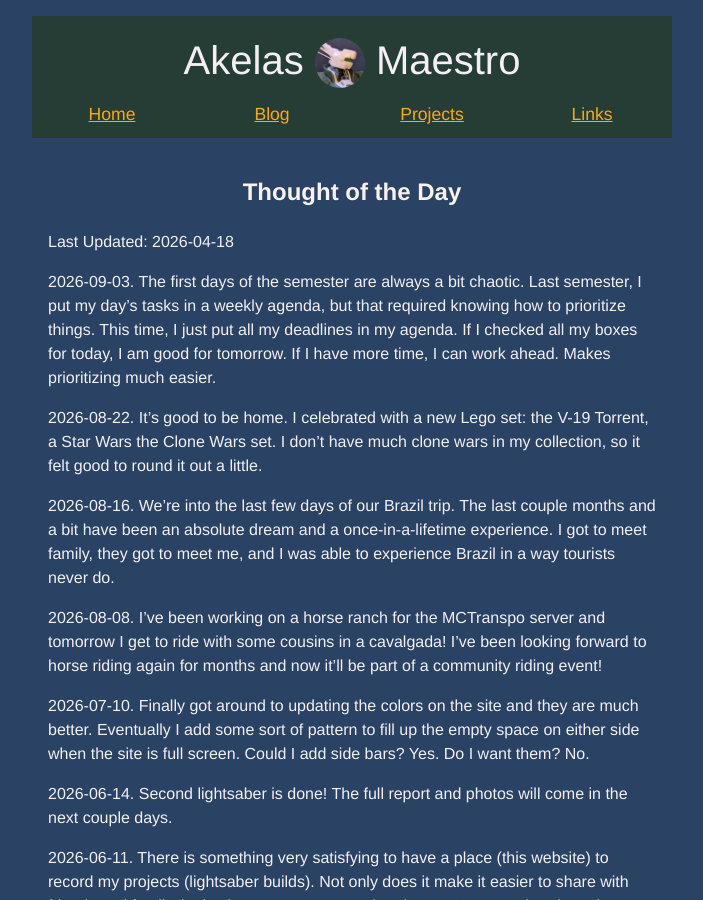
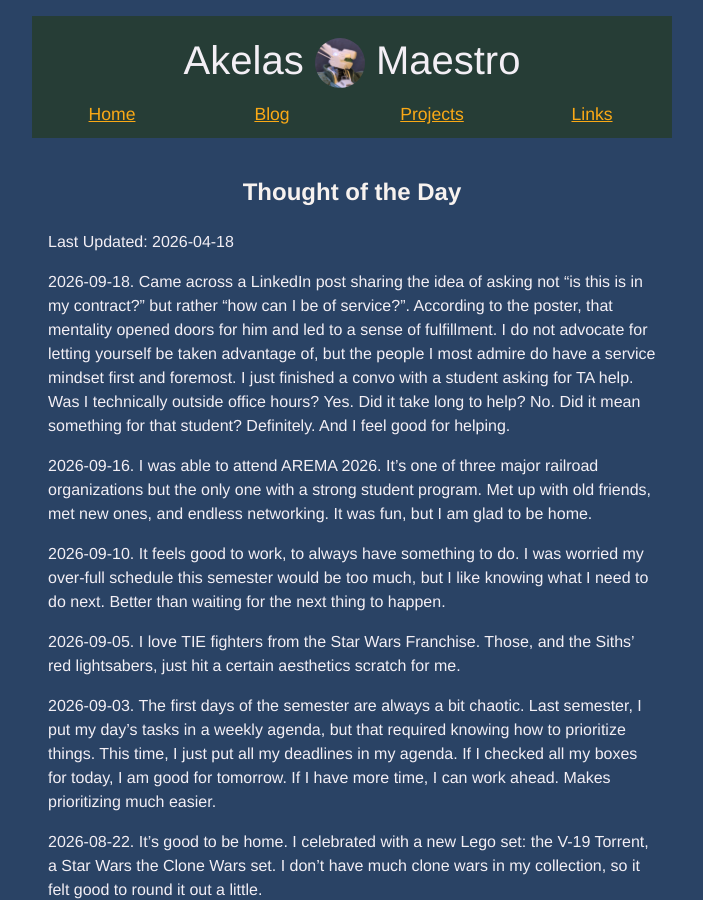
Before and after one commit to AkelasMaestro/akelasmaestro.github.io, a Jekyll site: the page built from _posts/2026-04-08-daily-blog.md, in a window 1280 px wide and 900 px high. Shown: the whole window, without its empty margins (288-991 px from the left). Built offline with Jekyll 4.4.1, drawn with Linux system fonts in a browser that asks for light colours.

Commit message:
PUSH NOTE : 2026-04-08-daily-blog.md

```diff
--- a/_posts/2026-04-08-daily-blog.md
+++ b/_posts/2026-04-08-daily-blog.md
@@ -6,6 +6,14 @@ date: 2026-04-18
 tags:
   - Website-Ideas
 ---
+2026-09-18. Came across a LinkedIn post sharing the idea of asking not "is this is in my contract?" but rather "how can I be of service?". According to the poster, that mentality opened doors for him and led to a sense of fulfillment. I do not advocate for letting yourself be taken advantage of, but the people I most admire do have a service mindset first and foremost. I just finished a convo with a student asking for TA help. Was I technically outside office hours? Yes. Did it take long to help? No. Did it mean something for that student? Definitely. And I feel good for helping.
+
+2026-09-16. I was able to attend AREMA 2026. It's one of three major railroad organizations but the only one with a strong student program. Met up with old friends, met new ones, and endless networking. It was fun, but I am glad to be home.
+
+2026-09-10. It feels good to work, to always have something to do. I was worried my over-full schedule this semester would be too much, but I like knowing what I need to do next. Better than waiting for the next thing to happen.
+
+2026-09-05. I love TIE fighters from the Star Wars Franchise. Those, and the Siths' red lightsabers, just hit a certain aesthetics scratch for me.
+
 2026-09-03. The first days of the semester are always a bit chaotic. Last semester, I put my day's tasks in a weekly agenda, but that required knowing how to prioritize things. This time, I just put all my deadlines in my agenda. If I checked all my boxes for today, I am good for tomorrow. If I have more time, I can work ahead. Makes prioritizing much easier.
 
 2026-08-22. It's good to be home. I celebrated with a new Lego set: the V-19 Torrent, a Star Wars the Clone Wars set. I don't have much clone wars in my collection, so it felt good to round it out a little.
```
